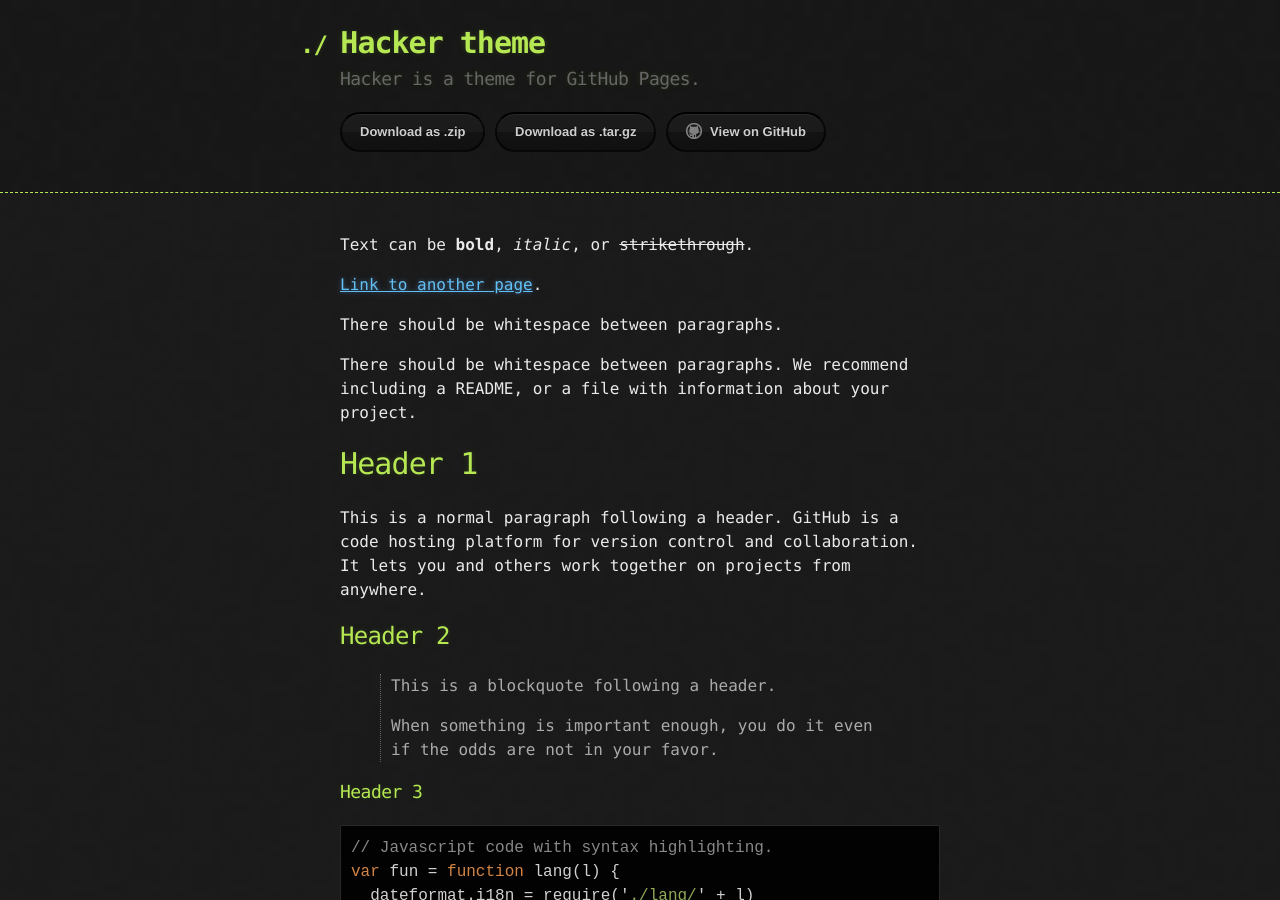
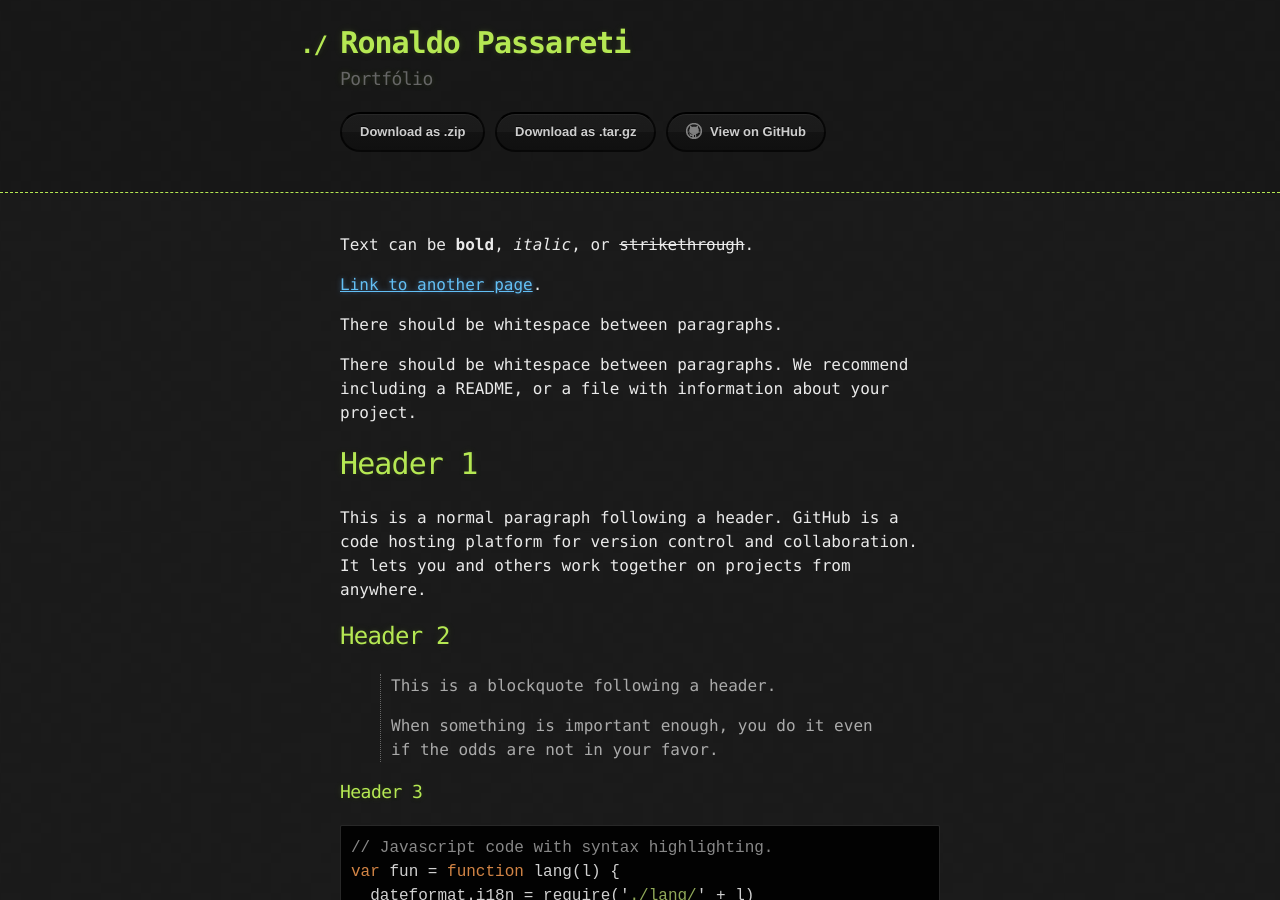
Before and after one commit to rpassareti/rpassareti.github.io, a Jekyll site: the page built from index.md, in a window 1280 px wide and 900 px high. Built offline with Jekyll 4.4.1, drawn with Linux system fonts in a browser that asks for light colours.

Commit message:
Update _config.yml
edição com minhas informações

```diff
--- a/_config.yml
+++ b/_config.yml
@@ -1,5 +1,5 @@
-title: Hacker theme
-description: Hacker is a theme for GitHub Pages.
+title: Ronaldo Passareti
+description: Portfólio
 show_downloads: true
 google_analytics:
 theme:
```
